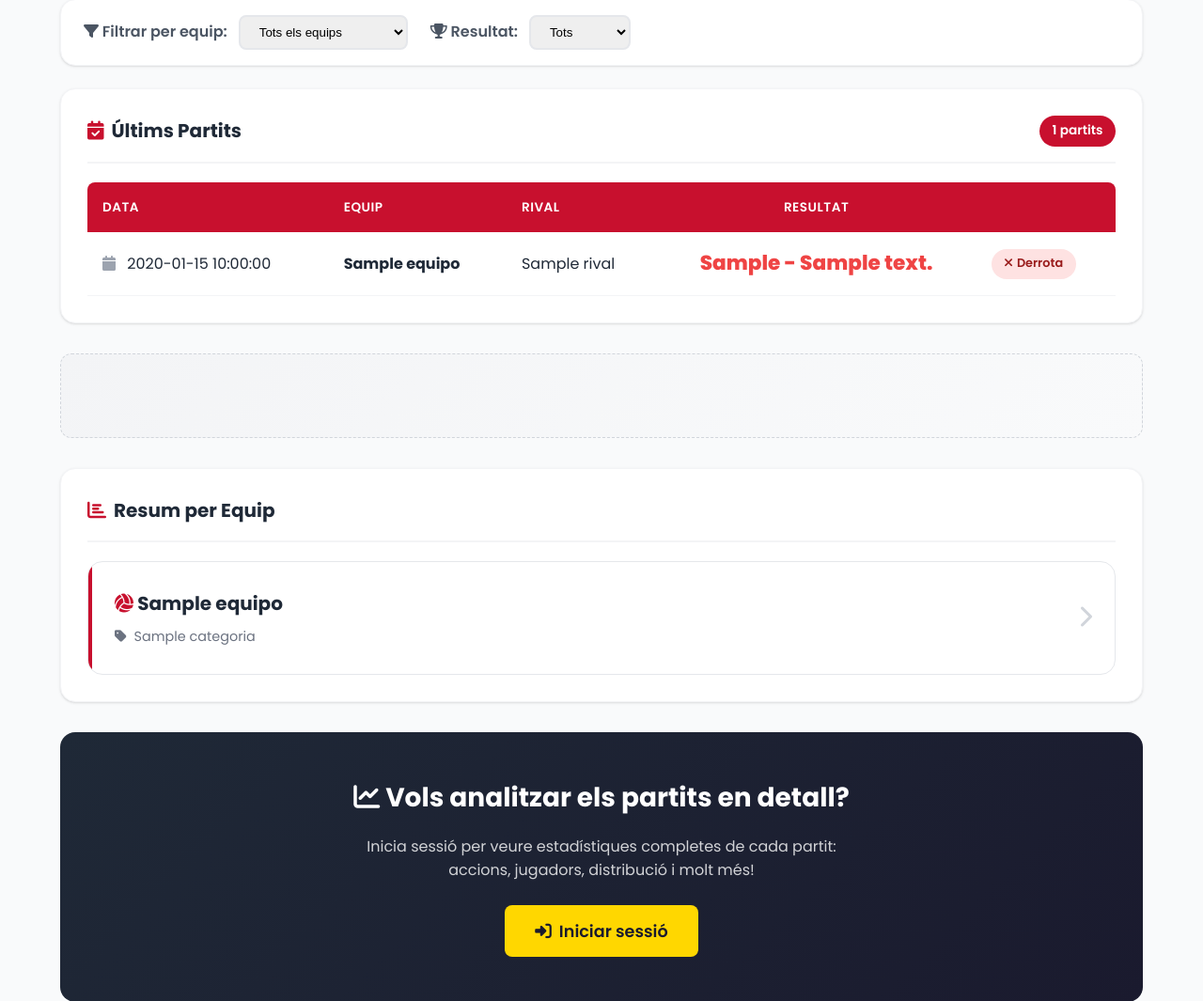
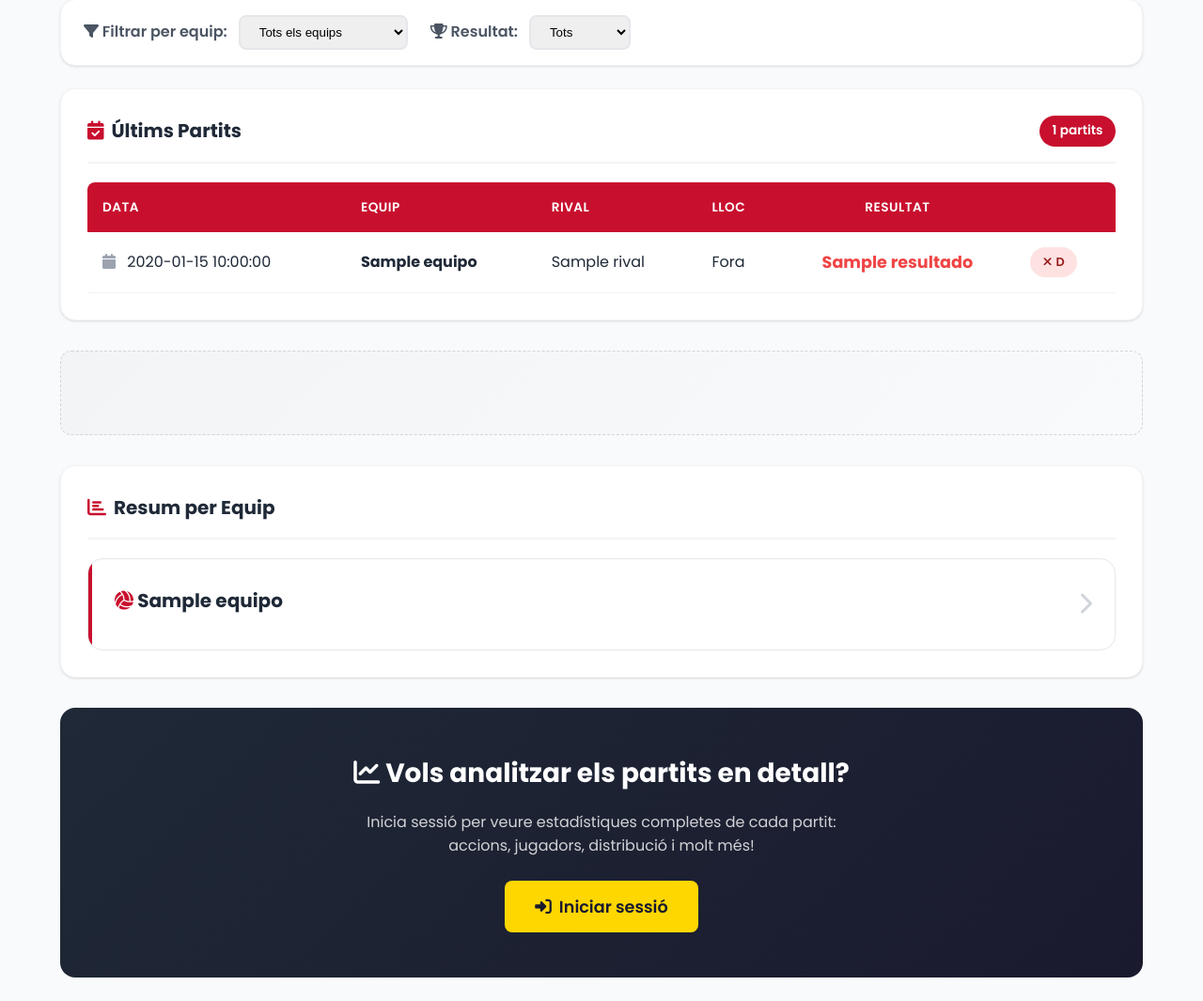
Before and after one commit to gerardbalastegui-droid/voleibol-public, a Flask app: template templates/resultados.html in a window 1280 px wide. Shown: the part 513-1578 px from the top of the page at 94% size. Run offline with Flask 3, Linux system fonts and the light colour scheme; the template is opened without the code that fills it: most values are stand-ins (such as "Sample title", 1, 10 or a date in 2020).

Commit message:
Add files via upload

```diff
--- a/templates/base.html
+++ b/templates/base.html
@@ -737,7 +737,7 @@
                     </p>
                     <div class="social-links">
                         <a href="https://instagram.com/gerardbalastegui" target="_blank"><i class="fab fa-instagram"></i></a>
-                        <a href="https://ko-fi.com/gerardbalastegui" target="_blank"><i class="fas fa-coffee"></i></a>
+                        <a href="https://ko-fi.com/TU_USUARIO" target="_blank"><i class="fas fa-coffee"></i></a>
                     </div>
                 </div>
                 <div class="footer-section">
--- a/templates/resultados.html
+++ b/templates/resultados.html
@@ -70,13 +70,14 @@
                     <th>Data</th>
                     <th>Equip</th>
                     <th>Rival</th>
+                    <th>Lloc</th>
                     <th style="text-align: center;">Resultat</th>
                     <th></th>
                 </tr>
             </thead>
             <tbody>
                 {% for partido in resultados %}
-                <tr data-equipo="{{ partido.equipo }}" data-resultado="{{ partido.resultado }}">
+                <tr data-equipo="{{ partido.equipo }}" data-resultado="{{ partido.resultado_tipo }}">
                     <td style="white-space: nowrap;">
                         <i class="fas fa-calendar" style="color: var(--gray-400); margin-right: 0.5rem;"></i>
                         {{ partido.fecha }}
@@ -85,16 +86,17 @@
                         <strong>{{ partido.equipo }}</strong>
                     </td>
                     <td>{{ partido.rival }}</td>
+                    <td>{{ 'Casa' if partido.local else 'Fora' }}</td>
                     <td style="text-align: center;">
-                        <span style="font-size: 1.35rem; font-weight: 800; {% if partido.resultado == 'victoria' %}color: var(--success);{% else %}color: var(--danger);{% endif %}">
-                            {{ partido.sets_local }} - {{ partido.sets_visitante }}
+                        <span style="font-size: 1.1rem; font-weight: 700; {% if partido.resultado_tipo == 'victoria' %}color: var(--success);{% else %}color: var(--danger);{% endif %}">
+                            {{ partido.resultado }}
                         </span>
                     </td>
                     <td>
-                        {% if partido.resultado == 'victoria' %}
-                        <span class="badge badge-success"><i class="fas fa-check"></i> Victòria</span>
+                        {% if partido.resultado_tipo == 'victoria' %}
+                        <span class="badge badge-success"><i class="fas fa-check"></i> V</span>
                         {% else %}
-                        <span class="badge badge-danger"><i class="fas fa-times"></i> Derrota</span>
+                        <span class="badge badge-danger"><i class="fas fa-times"></i> D</span>
                         {% endif %}
                     </td>
                 </tr>
@@ -130,8 +132,7 @@
     <div class="teams-grid">
         {% for e in equipos %}
         <a href="{{ url_for('equipo', equipo_id=e.id) }}" class="team-card">
-            <h3><i class="fas fa-volleyball-ball" style="color: var(--primary);"></i> {{ e.nombre }}</h3>
-            <p class="category"><i class="fas fa-tag"></i> {{ e.categoria }}</p>
+            <h3><i class="fas fa-volleyball-ball" style="color: var(--primary);"></i> {{ e.nombre_completo }}</h3>
             <span class="arrow"><i class="fas fa-chevron-right"></i></span>
         </a>
         {% endfor %}
```
Also changed, not shown: templates/equipo.html (+11 -11 lines), templates/index.html (+7 -6 lines).
